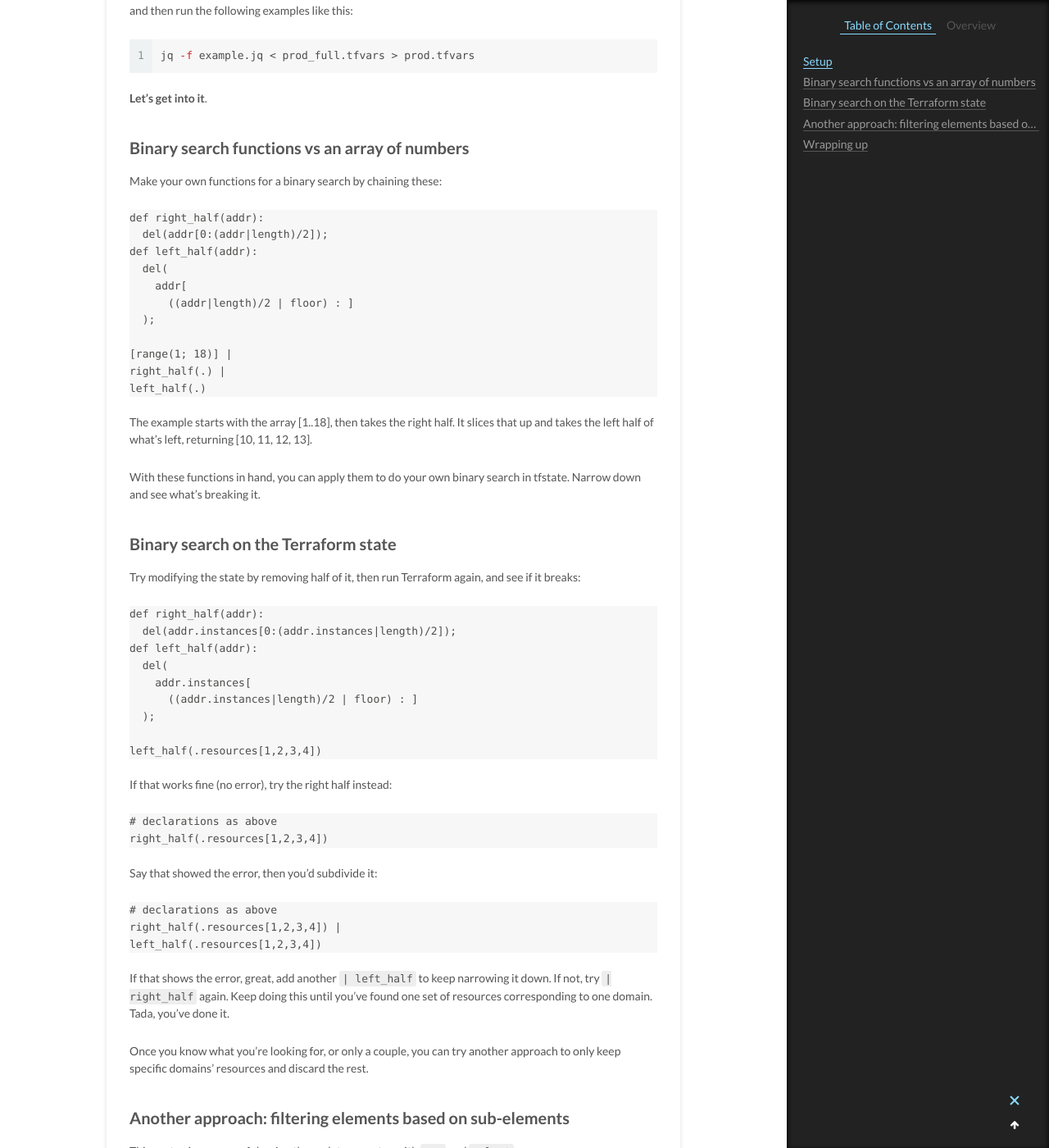
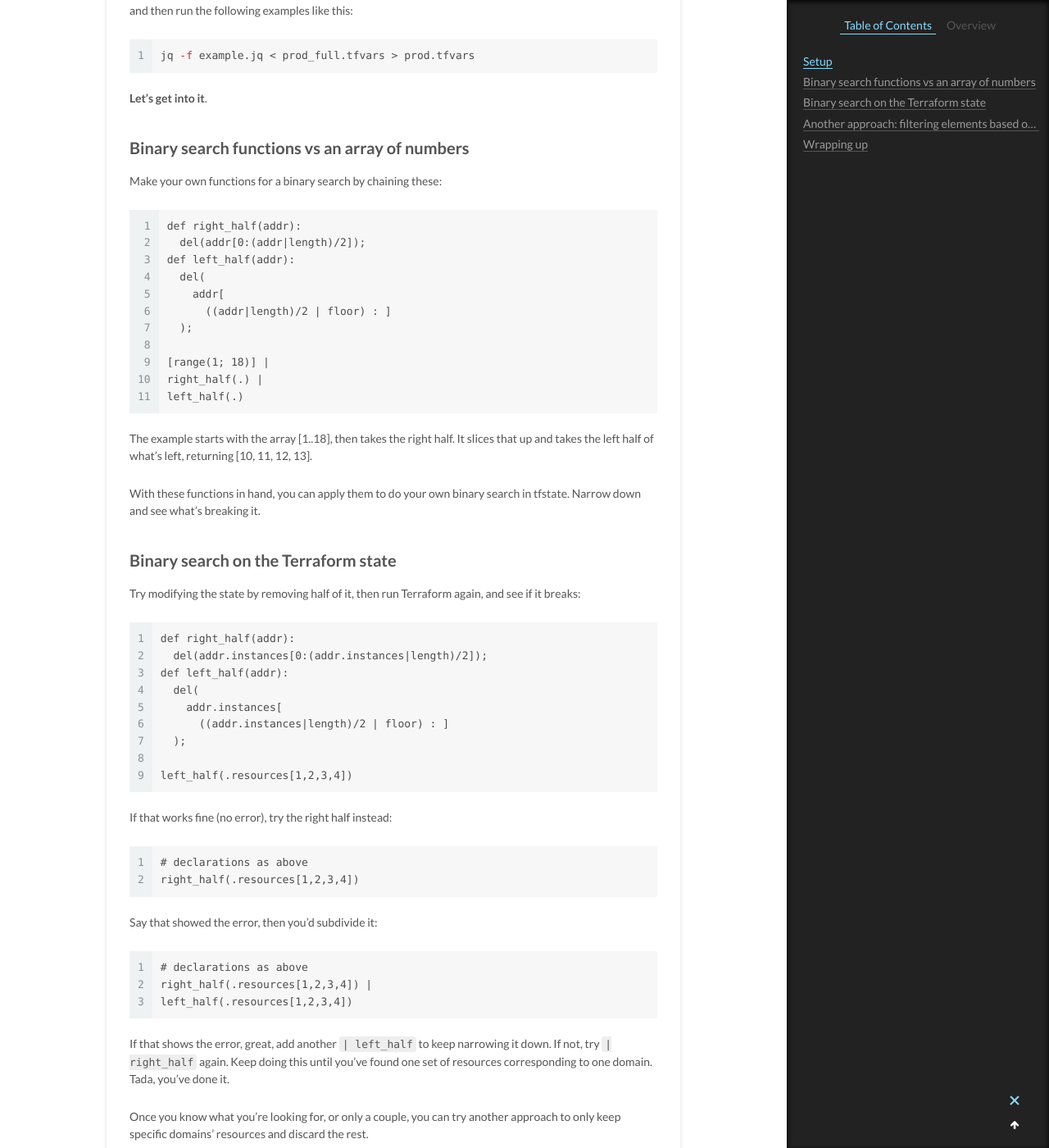
Before and after one commit to d-lord/d-lord.github.io, a Jekyll site: the page built from _posts/2022-05-31-jq-tricks.md, in a window 1280 px wide and 1400 px high, scrolled down 1144 px. Shown: the whole window at 82% size. Built offline with Jekyll 4.4.1, drawn with Linux system fonts in a browser that asks for light colours.

Commit message:
Restore code block feel by discarding non-existent jq highlighting

````diff
--- a/_posts/2022-05-31-jq-tricks.md
+++ b/_posts/2022-05-31-jq-tricks.md
@@ -49,7 +49,7 @@ jq -f example.jq < prod_full.tfvars > prod.tfvars
 
 Make your own functions for a binary search by chaining these:
 
-```jq
+```
 def right_half(addr):
   del(addr[0:(addr|length)/2]);
 def left_half(addr):
@@ -70,7 +70,7 @@ With these functions in hand, you can apply them to do your own binary search in
 
 Try modifying the state by removing half of it, then run Terraform again, and see if it breaks:
 
-```jq
+```
 def right_half(addr):
   del(addr.instances[0:(addr.instances|length)/2]);
 def left_half(addr):
@@ -83,13 +83,13 @@ left_half(.resources[1,2,3,4])
 ```
 
 If that works fine (no error), try the right half instead:
-```jq
+```
 # declarations as above
 right_half(.resources[1,2,3,4])
 ```
 
 Say that showed the error, then you'd subdivide it:
-```jq
+```
 # declarations as above
 right_half(.resources[1,2,3,4]) |
 left_half(.resources[1,2,3,4])
@@ -105,7 +105,7 @@ This syntax is super useful, using the [update operator](https://stedolan.github
 
 You can filter members of the resources array by whether their index\_key has one of the zones you want.
 
-```jq
+```
 ["lord.geek.nz", "dal-corp.com", "angry.nerds"] as $targets |
 .resources[1,2,3,4].instances |= map(select([.index_key] | inside($targets))) |
 ```
````
